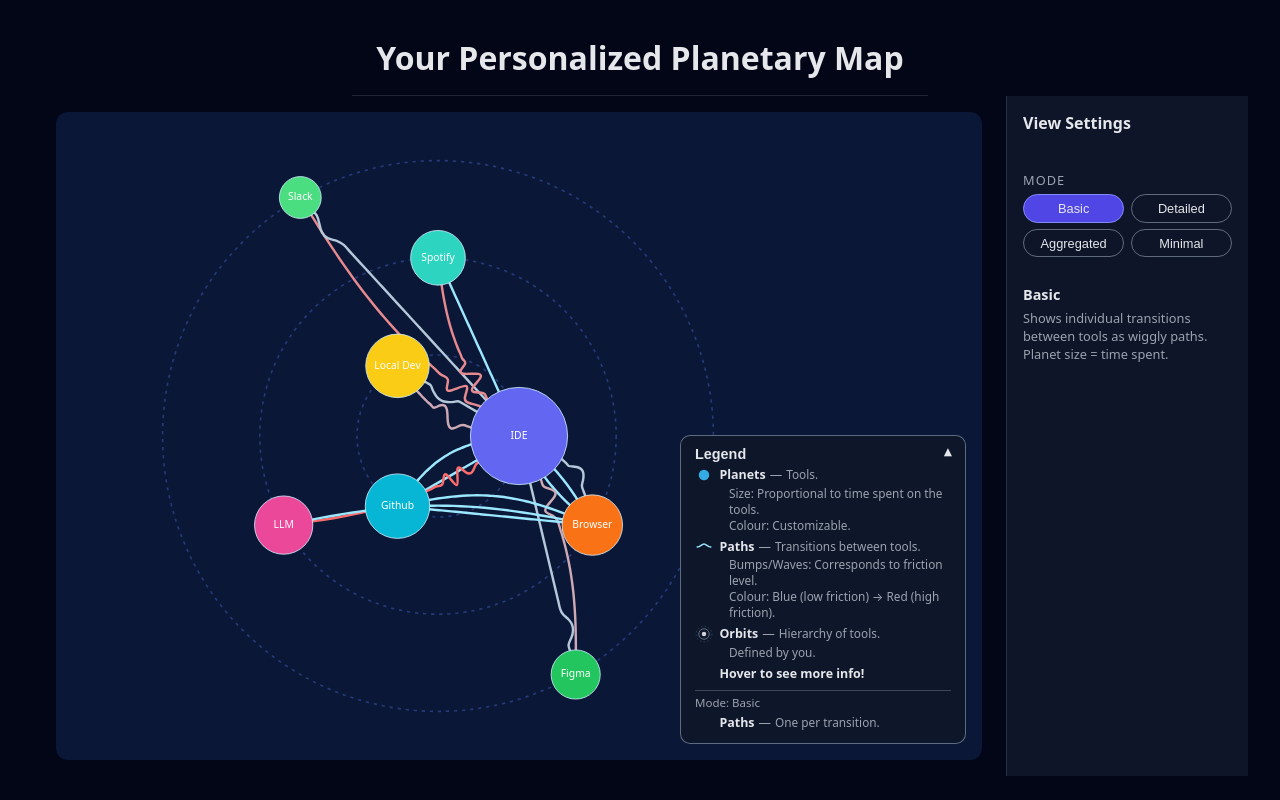
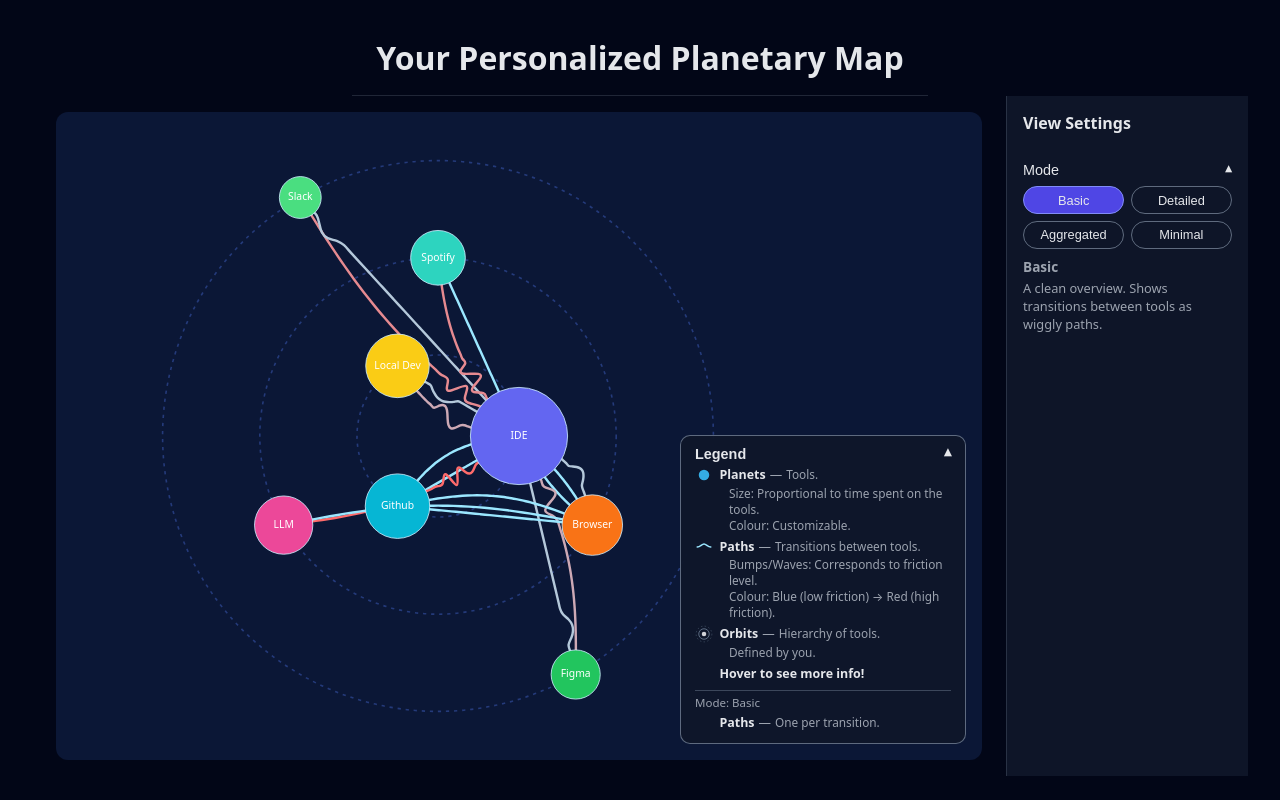
Before and after one commit to lynnnnnn22/PlanetaryMap, a React (Vite) app in the folder frontend/: page / in a window 1280 px wide. Built offline with nearby package versions, Linux system fonts and the light colour scheme.

Commit message:
Made Mode setting toggleable

```diff
--- a/frontend/src/App.css
+++ b/frontend/src/App.css
@@ -72,6 +72,11 @@
   margin-bottom: 0.35rem;
 }
 
+.app-settings-mode {
+  /* optional: small extra spacing */
+  margin-bottom: 0.75rem;
+}
+
 .app-variant-buttons {
   display: flex;
   flex-wrap: wrap;
@@ -101,13 +106,57 @@
   border-color: #818cf8;
 }
 
-.app-settings-description h3 {
-  margin: 0 0 0.3rem;
-  font-size: 0.9rem;
-}
-
-.app-settings-description p {
-  margin: 0;
+.app-settings-description-inner {
   font-size: 0.8rem;
   color: #9ca3af;
 }
+
+.app-settings-description-inner h3 {
+  font-size: 0.85rem;
+  margin: 0 0 0.2rem;
+}
+
+.app-settings-description-inner p {
+  margin: 0;
+}
+
+.mode-toggle-header {
+  width: 100%;
+  display: flex;
+  justify-content: space-between;
+  align-items: center;
+
+  background: none;
+  border: none;
+  padding: 0.25rem 0;
+  margin: 0 0 0.25rem 0;
+
+  color: #e5e7eb;
+  font-size: 0.9rem;
+  font-weight: 500;
+
+  cursor: pointer;
+  user-select: none;
+}
+
+.mode-toggle-header:hover {
+  color: #ffffff;
+}
+
+/* Little rotating triangle */
+.mode-toggle-icon {
+  display: inline-block;
+  transition: transform 0.2s ease;
+}
+
+.mode-toggle-icon.open {
+  transform: rotate(180deg);
+}
+
+/* Collapsible content area */
+.mode-toggle-content {
+  margin-top: 0.25rem;
+  display: flex;
+  flex-direction: column;
+  gap: 0.5rem;
+}
--- a/frontend/src/App.jsx
+++ b/frontend/src/App.jsx
@@ -12,6 +12,7 @@
 
 function App() {
   const [variant, setVariant] = useState("basic");
+  const [showModeSection, setShowModeSection] = useState(true);
 
   return (
     <div className="app-root">
@@ -29,8 +30,21 @@
         <aside className="app-settings-sidebar">
           <h2 className="app-settings-title">View Settings</h2>
 
-          <div className="app-settings-section">
-            <p className="app-settings-label">Mode</p>
+          <div className="app-settings-section app-settings-mode">
+            {/* Toggle header */}
+            <button
+              className="mode-toggle-header"
+              onClick={() => setShowModeSection((v) => !v)}
+            >
+              <span>Mode</span>
+              <span className={`mode-toggle-icon ${showModeSection ? "open" : ""}`}>
+                ▾
+              </span>
+            </button>
+
+            {showModeSection && (
+              <div className="mode-toggle-content">
+                {/* Mode buttons */}
                 <div className="app-variant-buttons">
                   {VARIANT_OPTIONS.map((opt) => (
                     <button
@@ -46,15 +60,15 @@
                     </button>
                   ))}
                 </div>
-          </div>
 
-          <div className="app-settings-section app-settings-description">
+                {/* Mode description (what you already had) */}
+                <div className="app-settings-description-inner">
                   {variant === "basic" && (
                     <>
                       <h3>Basic</h3>
                       <p>
-                  Shows individual transitions between tools as wiggly paths.
-                  Planet size = time spent.
+                        A clean overview.
+                        Shows transitions between tools as wiggly paths.
                       </p>
                     </>
                   )}
@@ -62,8 +76,8 @@
                     <>
                       <h3>Detailed</h3>
                       <p>
-                  Emphasizes friction using path color and thickness, useful for
-                  spotting moments of struggle.
+                        A more informative view.
+                        Emphasized directionality and sequence of transitions.
                       </p>
                     </>
                   )}
@@ -71,8 +85,8 @@
                     <>
                       <h3>Aggregated</h3>
                       <p>
-                  Combines repeated transitions between the same tools into a
-                  single, stronger path.
+                        A summarized view.
+                        Combines repeated, directioned transitions into a single, stronger path.
                       </p>
                     </>
                   )}
@@ -80,10 +94,13 @@
                     <>
                       <h3>Minimal</h3>
                       <p>
-                  Strips away labels and wiggles to show only thick, undirected
-                  lines between frequently paired tools.
+                        A simplified view.
+                        Combines transitions between tool pairs into a single undirected path.
                       </p>
                     </>
+                  )}
+                </div>
+              </div>
             )}
           </div>
         </aside>
```
Also changed, not shown: 1 other file (tests, documents, lock files or other folders). Lines whose indentation alone changed are shown as unchanged.
